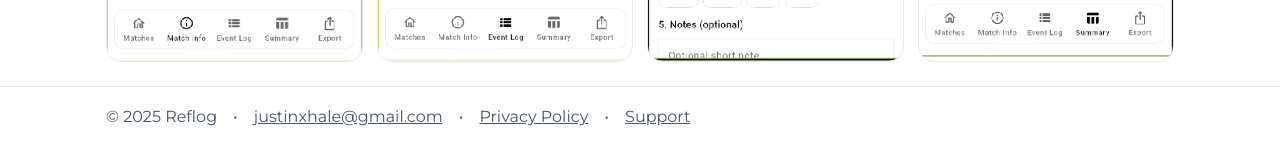
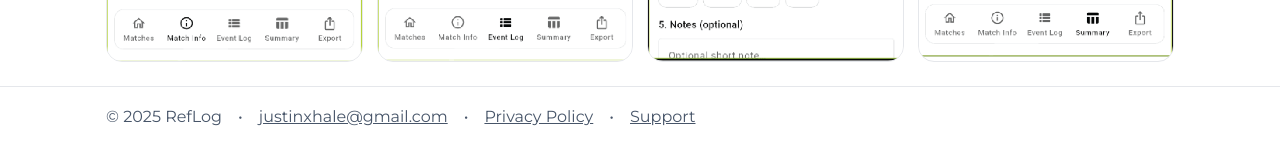
Before and after one commit to JustinXHale/reflog-site, a Jekyll site: the page built from index.md, in a window 1280 px wide. Shown: the part 1217-1360 px from the top of the page. Built offline with Jekyll 4.4.1, drawn with Linux system fonts in a browser that asks for light colours.

```diff
--- a/_config.yml
+++ b/_config.yml
@@ -1,7 +1,7 @@
 url: "https://justinxhale.github.io"
-baseurl: "/refLog-site"
+baseurl: "/reflog-site"
 
-title: "Reflog"
+title: "RefLog"
 description: "Rugby laws, explained in seconds."
 
 markdown: kramdown
```
